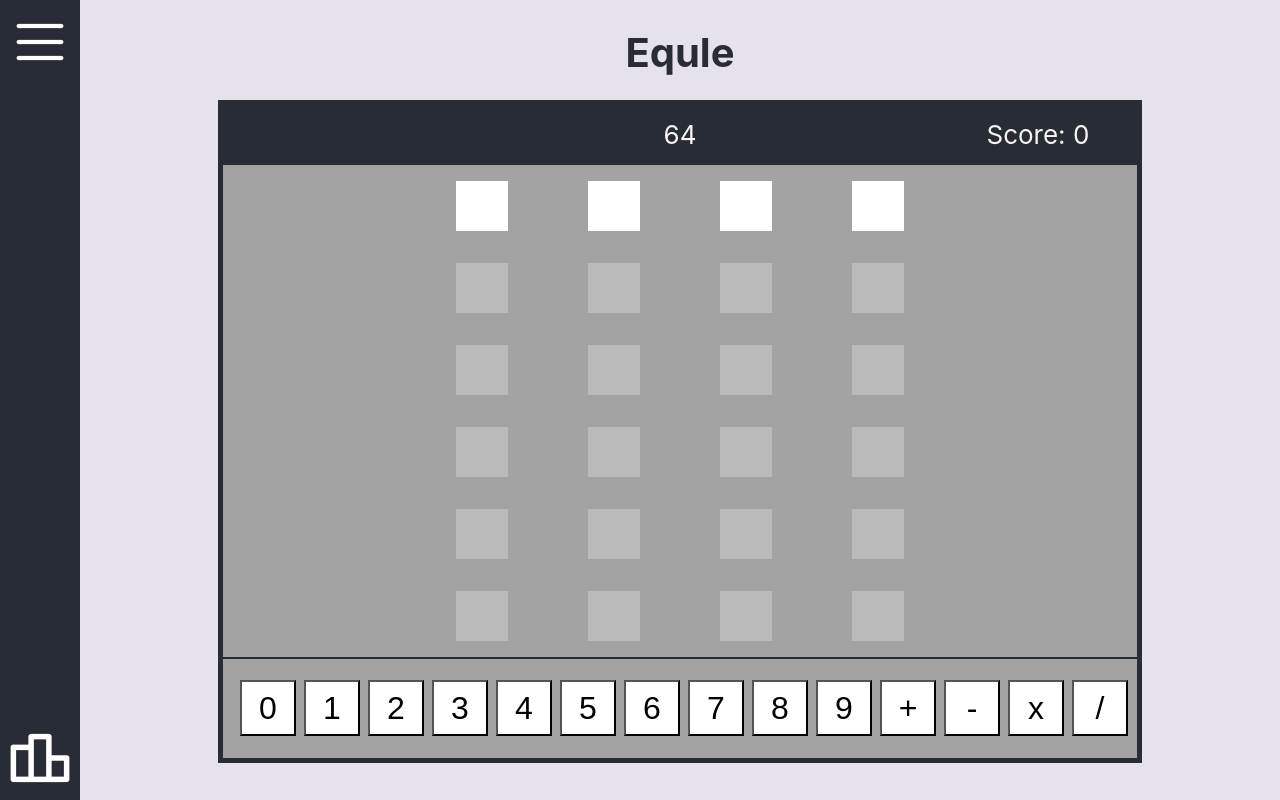
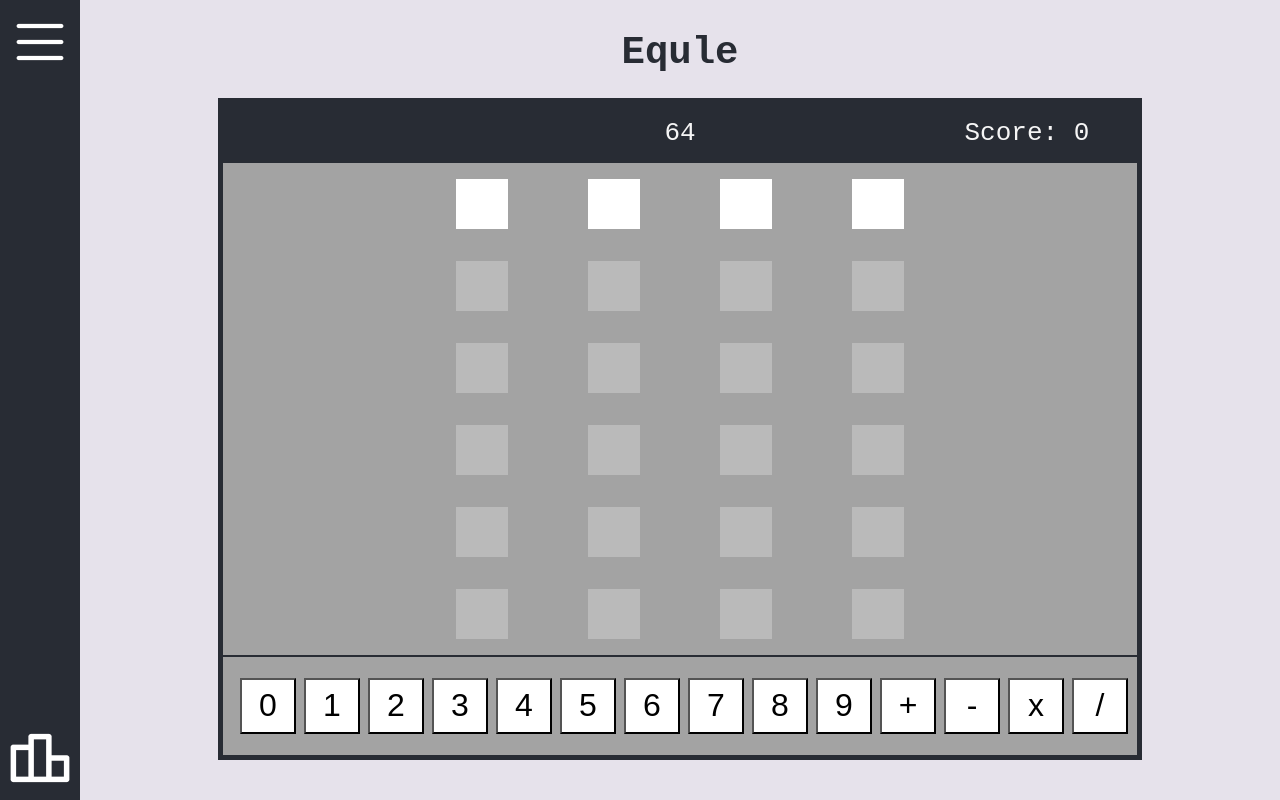
Before and after one commit to rsd3123/Equle, a React (Create React App) app in the folder equle-frontend/: page / in a window 1280 px wide. Built offline with nearby package versions, Linux system fonts and the light colour scheme; no server answers.

Commit message:
CSS changes / courier new font

```diff
--- a/equle-frontend/src/App.css
+++ b/equle-frontend/src/App.css
@@ -12,6 +12,8 @@
   font-size: calc(10px + 2vmin);
   color: #282c34;
   margin:0;
+
+  font-family: 'Courier New', Courier, monospace;
 }
 
 .Spacer{
--- a/equle-frontend/src/components/main/GameOverOverlay.css
+++ b/equle-frontend/src/components/main/GameOverOverlay.css
@@ -39,6 +39,9 @@
 
 }
 .GameOverButton:hover{
+    background-color: rgb(219, 218, 218);
+}
+#leaderboardBTN:hover{
     background-color: rgb(219, 218, 218);
 }
 #GameOverText{
@@ -99,3 +102,7 @@
     color:#282c34;
     border-width: 1px;
 }
+
+.Form input[type=button]:hover{
+    background-color: rgb(219, 218, 218);
+}
--- a/equle-frontend/src/components/main/Main.css
+++ b/equle-frontend/src/components/main/Main.css
@@ -24,6 +24,9 @@
 }
 
 #Title{
-    font-size: 5vh;
+    font-size: 150%;
     color:#282c34;
+
+    font-weight: bold;
+
 }
```
